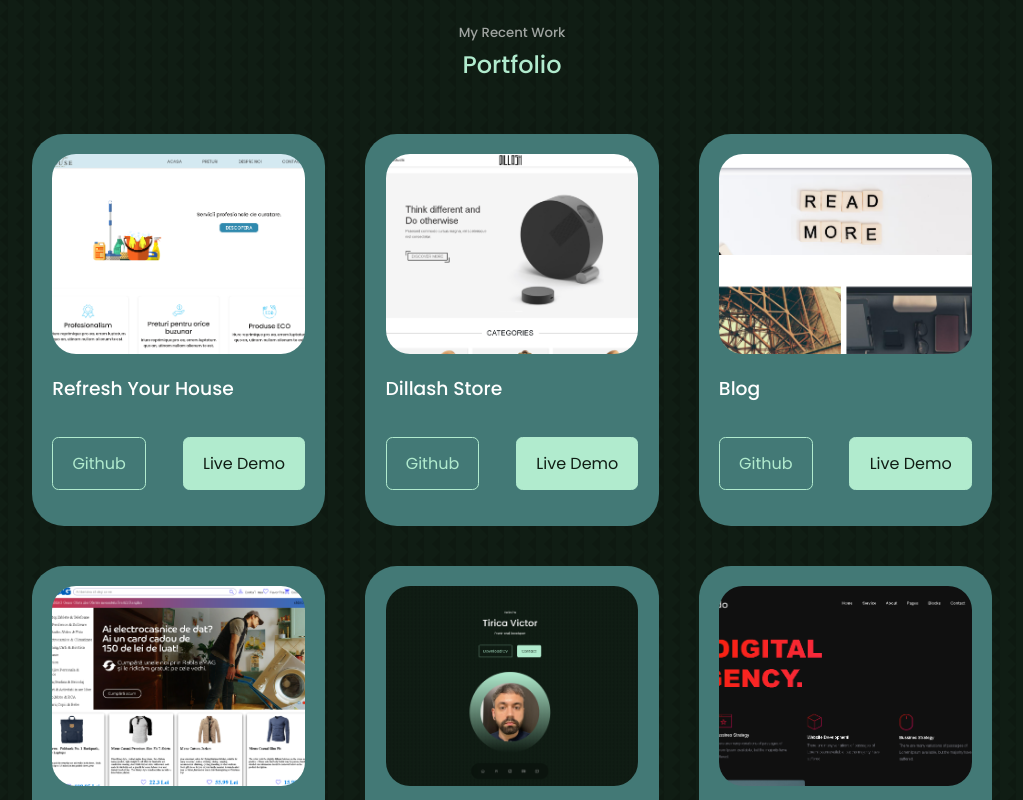
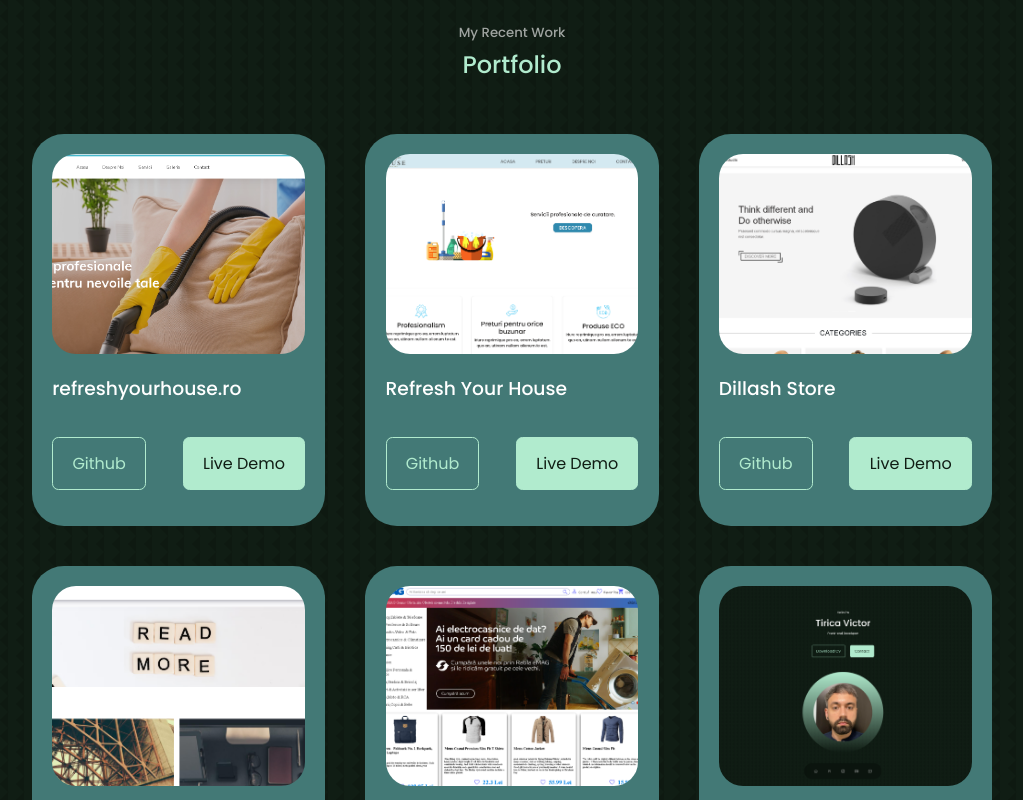
Before and after one commit to Dillassh/Portfolio-Vic, a React (Create React App) app: page / in a window 1280 px wide. Shown: the part 2200-3000 px from the top of the page, without its empty margins (128-1151 px from the left). Built offline with nearby package versions, Linux system fonts and the light colour scheme.

Commit message:
addExperience

```diff
--- a/src/components/portfolio/Portfolio.jsx
+++ b/src/components/portfolio/Portfolio.jsx
@@ -9,10 +9,18 @@ import IMG6 from '../../assets/portfolio6.jpg'
 import IMG7 from '../../assets/portfolio7.jpg'
 import IMG8 from '../../assets/portfolio8.jpg'
 import IMG9 from '../../assets/portfolio9.jpg'
+import IMG10 from '../../assets/portfolio10.jpg'
 import { useState } from 'react'
 
 
 const data = [
+  {
+    id: 10,
+    image: IMG10,
+    title:'refreshyourhouse.ro',
+    github: "https://github.com/Dillassh/house-refresh",
+    demo: "https://refreshyourhouse.ro/"
+  },
   {
     id: 1,
     image: IMG1,
@@ -76,6 +84,7 @@ const data = [
     github: "https://github.com/Dillassh/number-guess",
     demo: "https://nr-guess.netlify.app/"
   }
+
 ]
 
 const Portfolio = () => {
```
Also changed, not shown: src/assets/portfolio10.jpg (added).
